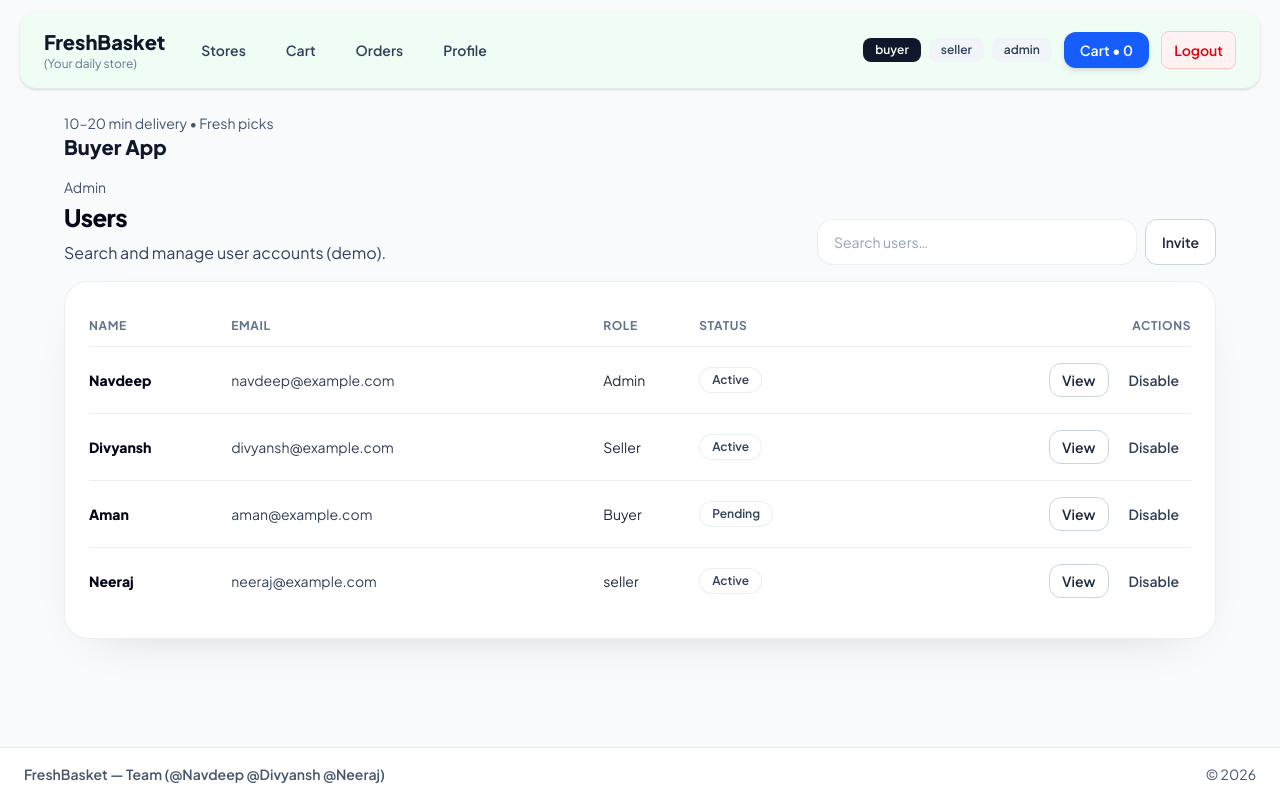
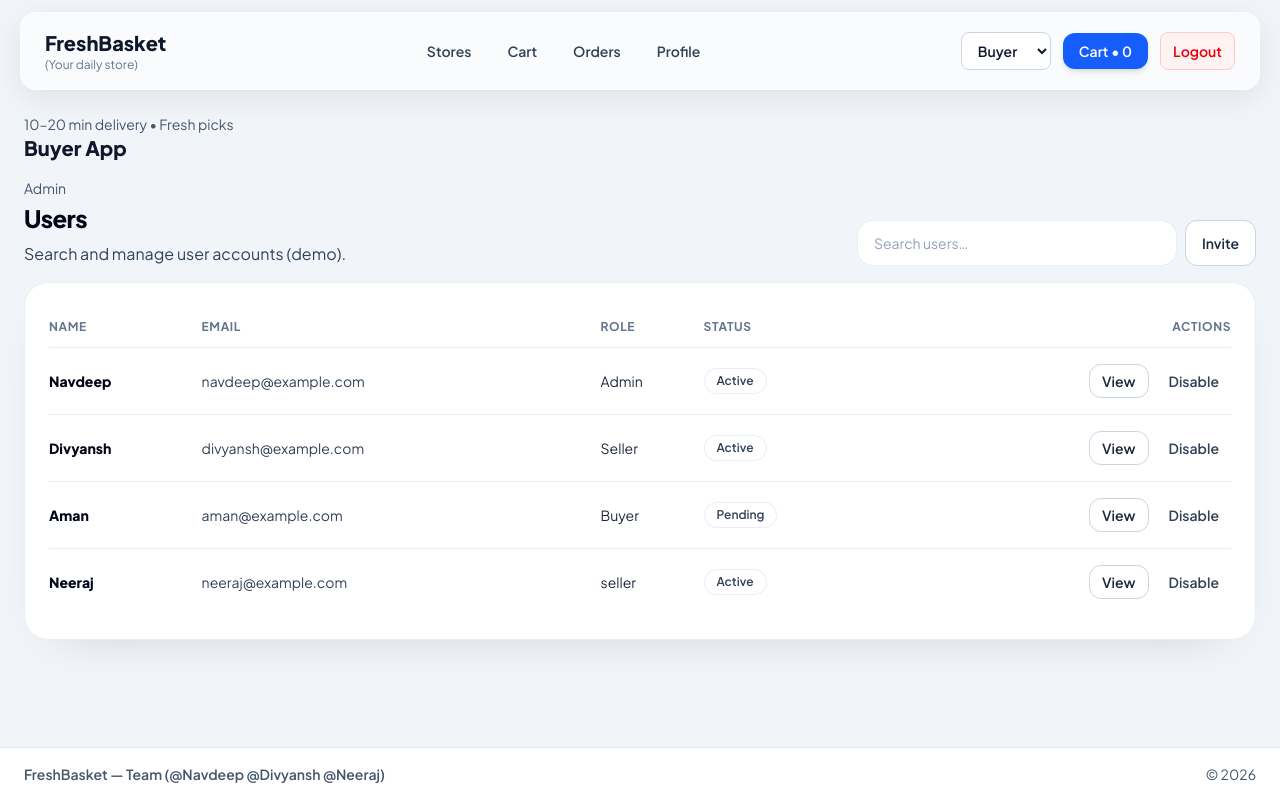
Before and after one commit to Navdeepbhatt08/Fresh-Basket-Grocery-App, a React (Vite) app in the folder frontend/: page /admin/users in a window 1280 px wide. Built offline with nearby package versions, Linux system fonts and the light colour scheme.

Commit message:
Git Commit Saved

```diff
--- a/frontend/src/layouts/AppShell.jsx
+++ b/frontend/src/layouts/AppShell.jsx
@@ -1,5 +1,5 @@
 import { NavLink, Outlet, useNavigate } from "react-router-dom"
-import { useMemo ,useState} from "react"
+import { useMemo, useState } from "react"
 import { useAuth } from "../state/auth"
 import { useCart } from "../state/cart"
 import Button from "../components/ui/Button"
@@ -10,7 +10,7 @@ function cx(...classes) {
 
 const navSections = [
   {
-    label: "Buyer",
+    label: "buyer",
     items: [
       { to: "/buyer/stores", label: "Stores" },
       { to: "/buyer/cart", label: "Cart" },
@@ -19,7 +19,7 @@ const navSections = [
     ]
   },
   {
-    label: "Seller",
+    label: "seller",
     items: [
       { to: "/seller", label: "Dashboard" },
       { to: "/seller/products", label: "Products" },
@@ -27,7 +27,7 @@ const navSections = [
     ]
   },
   {
-    label: "Admin",
+    label: "admin",
     items: [
       { to: "/admin", label: "Dashboard" },
       { to: "/admin/users", label: "Users" },
@@ -39,48 +39,63 @@ const navSections = [
 
 export default function AppShell() {
   const { user, setRole, logout } = useAuth()
-  const [mobileOpen, setMobileOpen] = useState(false)
   const { totals } = useCart()
   const navigate = useNavigate()
 
-  const roleLabel = useMemo(() => {
-    if (!user?.role) return "Guest"
-    return user.role[0].toUpperCase() + user.role.slice(1)
+  const [mobileOpen, setMobileOpen] = useState(false)
+
+  const currentNav = useMemo(() => {
+    return navSections.find(
+      (section) => section.label === (user?.role || "buyer")
+    )
   }, [user?.role])
+
+  const handleRoleChange = (role) => {
+    setRole(role)
+
+    if (role === "buyer") navigate("/buyer/stores")
+    else if (role === "seller") navigate("/seller")
+    else if (role === "admin") navigate("/admin")
+  }
 
   const onLogout = () => {
     logout()
     navigate("/login")
   }
 
-  const currentNav = navSections.find(
-  (section) => section.label.toLowerCase() === user?.role
+  return (
+  <div className="min-h-screen flex flex-col bg-slate-100"  >
 
-)
-
-  return (
-    <div className="min-h-screen flex flex-col bg-slate-50 ">
-
-
-      <header className="sticky top-0 z-20 border-b border-slate-200 bg-green-50 shadow-sm rounded-2xl mt-3 mx-5">
+      {/* 🔷 Navbar */}
+      <header className="sticky top-0 z-50 mx-5 mt-3 rounded-2xl border border-white/40 bg-white/60 backdrop-blur-2xl shadow-[0_8px_30px_rgba(0,0,0,0.08)]">
         <div className="flex items-center justify-between px-6 py-4">
 
-          <div className="flex items-center gap-6">
+          {/* Left */}
+          <div className="flex items-center gap-4">
+            <button
+              className="md:hidden p-2 rounded-lg border border-slate-300"
+              onClick={() => setMobileOpen(!mobileOpen)}
+            >
+              ☰
+            </button>
+
             <div>
               <div className="text-xl font-extrabold text-slate-900">
                 FreshBasket
               </div>
               <div className="text-xs text-slate-500">(Your daily store)</div>
             </div>
+          </div>
 
-           <nav className="hidden md:flex items-center gap-4">
+          {/* Desktop Nav */}
+          <nav className="hidden md:flex items-center gap-3">
             {currentNav?.items.map((it) => (
               <NavLink
                 key={it.to}
                 to={it.to}
                 className={({ isActive }) =>
                   cx(
-          "text-sm font-semibold px-3 py-2 rounded-lg transition",
+                    "px-3 py-2 rounded-lg text-sm font-semibold transition",
                     isActive
                       ? "bg-blue-100 text-blue-700"
                       : "text-slate-700 hover:bg-slate-100"
@@ -88,40 +103,23 @@ export default function AppShell() {
                 }
               >
                 {it.label}
-
               </NavLink>
             ))}
+          </nav>
 
-  {/* Mobile Menu Button */}
-<button
-  className="md:hidden p-2 rounded-lg border border-slate-300"
-  onClick={() => setMobileOpen(!mobileOpen)}
->
-  ☰
-</button>
-</nav>
-          </div>
-
-          {/* Right: Role + Cart + Logout */}
+          {/* Right */}
           <div className="flex items-center gap-3">
 
-            {/* Role Switch */}
-            <div className="hidden sm:flex gap-2">
-              {["buyer", "seller", "admin"].map((r) => (
-                <button
-                  key={r}
-                  onClick={() => setRole(r)}
-                  className={cx(
-                    "px-3 py-1 rounded-lg text-xs font-semibold transition",
-                    user?.role === r
-                      ? "bg-slate-900 text-white"
-                      : "bg-slate-100 text-slate-700 hover:bg-slate-200"
-                  )}
+            {/* Role Dropdown */}
+            <select
+              value={user?.role || "buyer"}
+              onChange={(e) => handleRoleChange(e.target.value)}
+              className="hidden sm:block px-3 py-2 rounded-lg border border-slate-300 text-sm font-semibold bg-white focus:outline-none focus:ring-2 focus:ring-blue-400"
             >
-                  {r}
-                </button>
-              ))}
-            </div>
+              <option value="buyer">Buyer</option>
+              <option value="seller">Seller</option>
+              <option value="admin">Admin</option>
+            </select>
 
             {/* Cart */}
             <Button onClick={() => navigate("/buyer/cart")}>
@@ -137,12 +135,13 @@ export default function AppShell() {
             </button>
           </div>
         </div>
-      </header>
+
+        {/* 🔽 Mobile Menu */}
         {mobileOpen && (
-  <div className="md:hidden px-4 pb-4">
+          <div className="md:hidden px-4 pb-4 border-t border-slate-200">
 
-    {/* Role Select */}
-    <div className="mb-3">
+            {/* Role */}
+            <div className="mt-3">
               <select
                 value={user?.role || "buyer"}
                 onChange={(e) => handleRoleChange(e.target.value)}
@@ -155,7 +154,7 @@ export default function AppShell() {
             </div>
 
             {/* Nav Links */}
-    <div className="flex flex-col gap-2">
+            <div className="mt-3 flex flex-col gap-2">
               {currentNav?.items.map((it) => (
                 <NavLink
                   key={it.to}
@@ -163,7 +162,7 @@ export default function AppShell() {
                   onClick={() => setMobileOpen(false)}
                   className={({ isActive }) =>
                     cx(
-              "px-4 py-2 rounded-lg text-sm font-semibold transition",
+                      "px-4 py-2 rounded-lg text-sm font-semibold",
                       isActive
                         ? "bg-blue-100 text-blue-700"
                         : "text-slate-700 hover:bg-slate-100"
@@ -190,8 +189,10 @@ export default function AppShell() {
             </div>
           </div>
         )}
+      </header>
 
-      <main className="flex-1 px-16 py-6 ">
+      {/* 🔷 Content */}
+      <main className="flex-1 px-6 py-6">
         <div className="mb-4">
           <div className="text-sm text-slate-600">
             10–20 min delivery • Fresh picks
@@ -208,7 +209,7 @@ export default function AppShell() {
         <Outlet />
       </main>
 
-
+      {/* 🔷 Footer */}
       <footer className="border-t border-slate-200 px-6 py-4 bg-white">
         <div className="flex flex-col sm:flex-row justify-between items-center gap-2 text-sm text-slate-600">
           <div className="font-semibold">
```
Lines whose indentation alone changed are shown as unchanged.
